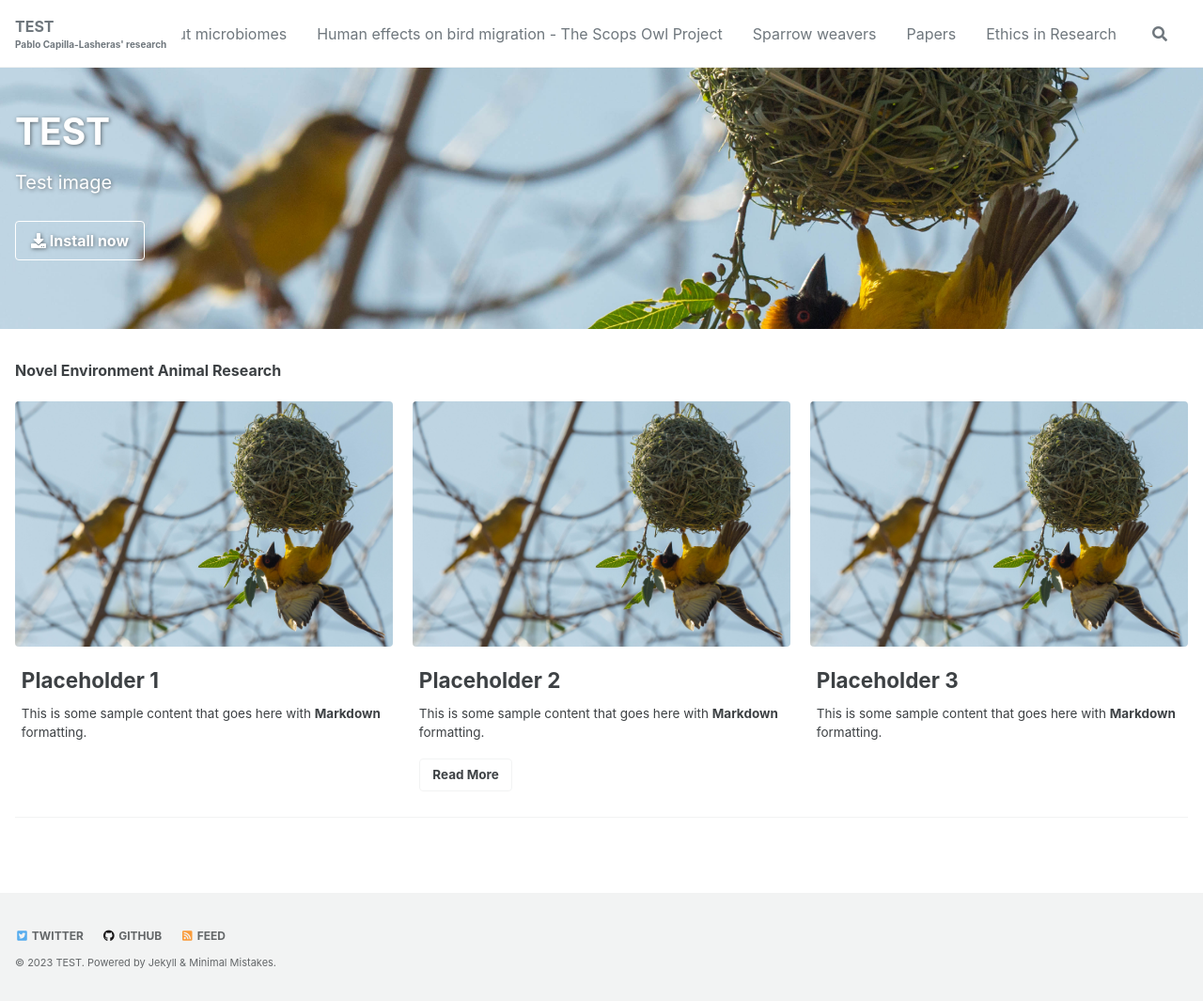
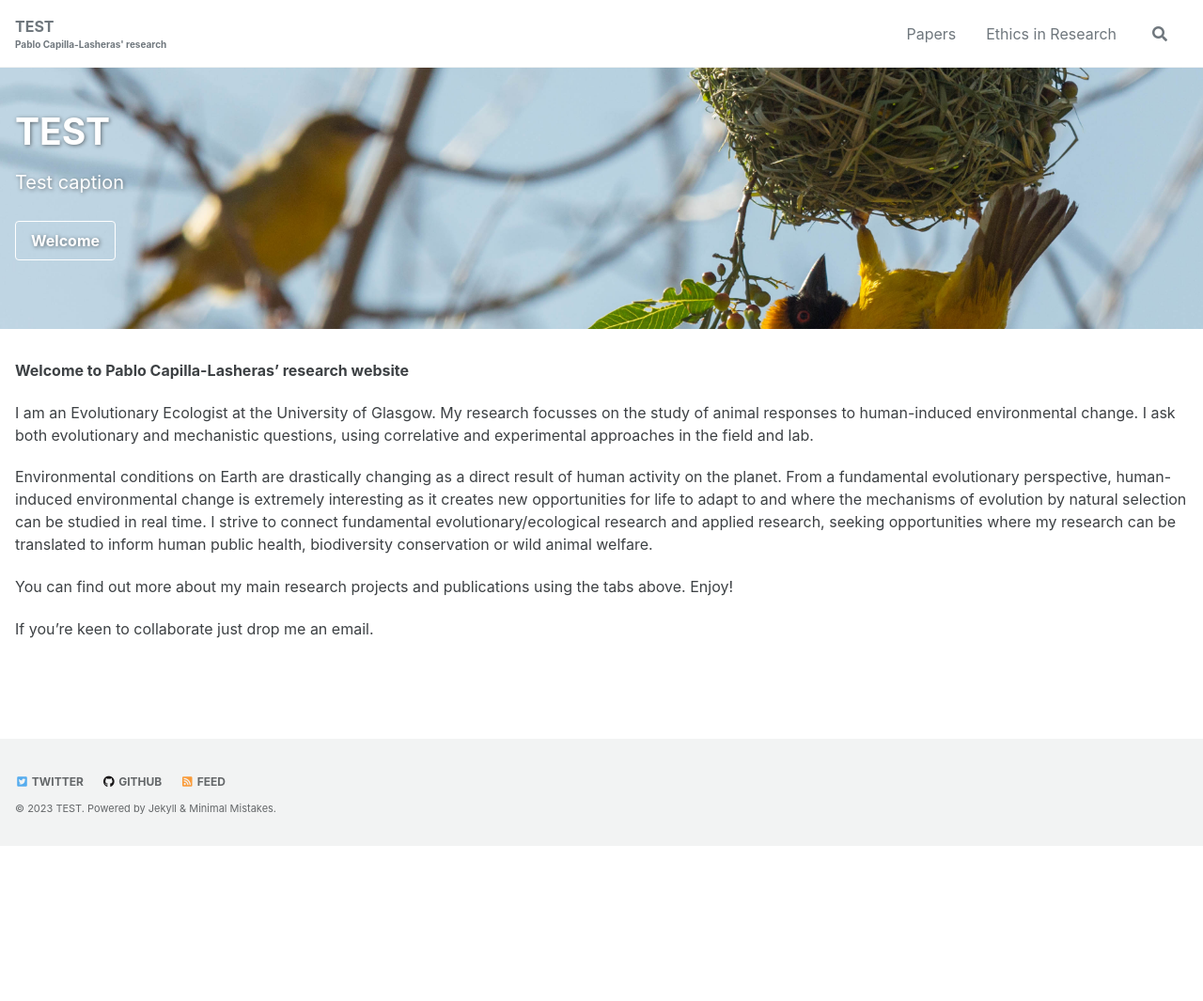
Before and after one commit to PabloCapilla/PabloCapilla.github.io, a Jekyll site: the page built from _pages/home.md, in a window 1280 px wide. Shown: the whole page at 94% size. Built offline with Jekyll 4.4.1, drawn with Linux system fonts in a browser that asks for light colours; cached includes are drawn as plain includes; a script that is not in the unit is left out; comment, search, counter and statistics services are not loaded; after the commit the page ends 900 px from its top, so only the background shows below that.

Commit message:
Update test

```diff
--- a/_data/navigation.yml
+++ b/_data/navigation.yml
@@ -1,12 +1,12 @@
 main:
-  - title: "Welcome"
-    url: /welcome/
-  - title: "Urban gut microbiomes"
-    url: /urban_gut_microbiomes/
-  - title: "Human effects on bird migration - The Scops Owl Project"
-    url: /the_scops_owl_project/
-  - title: "Sparrow weavers"
-    url: /sparrow_weavers/
+  #- title: "Welcome"
+#    url: /welcome/
+#  - title: "Urban gut microbiomes"
+  #  url: /urban_gut_microbiomes/
+  #- title: "Bird migrationHuman effects on bird migration - The Scops Owl Project"
+#    url: /the_scops_owl_project/
+#  - title: "Sparrow weavers"
+#    url: /sparrow_weavers/
   - title: "Papers"
     url: /papers/
   - title: "Ethics in Research"
--- a/_pages/home.md
+++ b/_pages/home.md
@@ -6,27 +6,17 @@ header:
   overlay_color: "#5e616c"
   overlay_image: /assets/images/test.png
   actions:
-    - label: "<i class='fas fa-download'></i> Install now"
+    - label: "Welcome"
       url:
-excerpt: Test image
-
-feature_row:
-  - image_path: /assets/images/test.png
-    alt: "placeholder image 1"
-    title: "Placeholder 1"
-    excerpt: "This is some sample content that goes here with **Markdown** formatting."
-  - image_path: /assets/images/test.png
-    alt: "placeholder image 2"
-    title: "Placeholder 2"
-    excerpt: "This is some sample content that goes here with **Markdown** formatting."
-    url: "#test-link"
-    btn_label: "Read More"
-    btn_class: "btn--inverse"
-  - image_path: /assets/images/test.png
-    title: "Placeholder 3"
-    excerpt: "This is some sample content that goes here with **Markdown** formatting."
+excerpt: Test caption
 ---
 
-**Novel Environment Animal Research**
+**Welcome to Pablo Capilla-Lasheras’ research website**
 
-{% include feature_row %}
+I am an Evolutionary Ecologist at the University of Glasgow. My research focusses on the study of animal responses to human-induced environmental change. I ask both evolutionary and mechanistic questions, using correlative and experimental approaches in the field and lab.
+
+Environmental conditions on Earth are drastically changing as a direct result of human activity on the planet. From a fundamental evolutionary perspective, human-induced environmental change is extremely interesting as it creates new opportunities for life to adapt to and where the mechanisms of evolution by natural selection can be studied in real time. I strive to connect fundamental evolutionary/ecological research and applied research, seeking opportunities where my research can be translated to inform human public health, biodiversity conservation or wild animal welfare.
+
+You can find out more about my main research projects and publications using the tabs above. Enjoy!
+
+If you’re keen to collaborate just drop me an email.
```
Also changed, not shown: _pages/welcome.md (+20 -0 lines).
